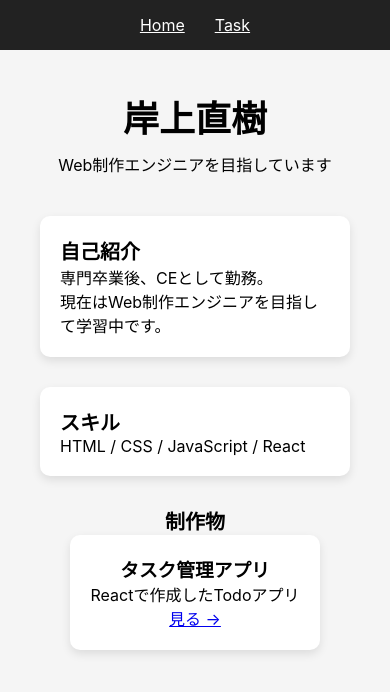
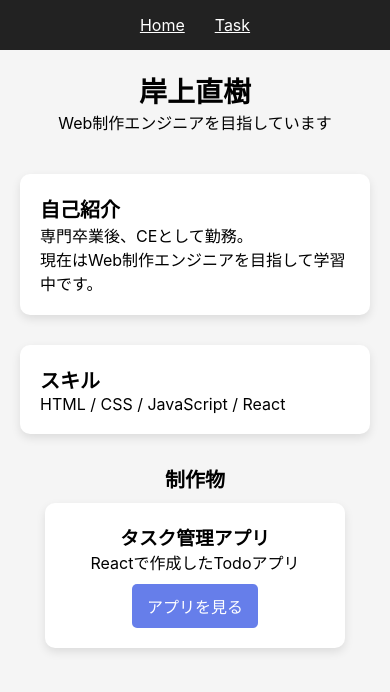
Before and after one commit to kishigami-naoki/portfolio, a React (Vite) app: page / in a window 390 px wide. Shown: the top 692 px of the page. Built offline with nearby package versions, Linux system fonts and the light colour scheme.

Commit message:
レイアウト修正

```diff
--- a/src/Home.jsx
+++ b/src/Home.jsx
@@ -1,19 +1,20 @@
 import { Link } from "react-router-dom";
 
 function Home() {
+  const isMobile = window.innerWidth < 600;
   return (
     <div
       style={{
         background: "#f5f5f5",
         minHeight: "100vh",
         margin: 0,
-        padding: "40px",
+        padding: isMobile ? "20px" : "40px",
         boxSizing: "border-box",
       }}
     >
       {/* ヘッダー */}
       <div style={{ textAlign: "center", marginBottom: "40px" }}>
-        <h1 style={{ fontSize: "36px", marginBottom: "10px" }}>岸上直樹</h1>
+        <h1 style={{ fontSize: isMobile ? "28px" : "36px" }}>岸上直樹</h1>
         <p>Web制作エンジニアを目指しています</p>
       </div>
 
@@ -53,7 +54,7 @@ function Home() {
 
       {/* 制作物 */}
       <div style={{ textAlign: "center" }}>
-        <h2>制作物</h2>
+        <h2 style={{ marginBottom: "10px" }}>制作物</h2>
 
         <div
           style={{
@@ -69,12 +70,33 @@ function Home() {
               padding: "20px",
               borderRadius: "10px",
               boxShadow: "0 4px 10px rgba(0,0,0,0.1)",
-              width: "250px",
+              width: "100%",
+              maxWidth: "300px",
+              transition: "0.3s",
+            }}
+            onMouseEnter={(e) => {
+              e.currentTarget.style.transform = "scale(1.05)";
+            }}
+            onMouseLeave={(e) => {
+              e.currentTarget.style.transform = "scale(1)";
             }}
           >
             <h3>タスク管理アプリ</h3>
             <p>Reactで作成したTodoアプリ</p>
-            <Link to="/task">見る →</Link>
+            <Link
+              to="/task"
+              style={{
+                display: "inline-block",
+                marginTop: "10px",
+                padding: "10px 15px",
+                background: "#667eea",
+                color: "#fff",
+                borderRadius: "5px",
+                textDecoration: "none",
+              }}
+            >
+              アプリを見る
+            </Link>
           </div>
         </div>
       </div>
--- a/src/index.css
+++ b/src/index.css
@@ -23,3 +23,5 @@ body {
   text-align: center;
   margin-bottom: 20px;
 }
+
+<meta name="viewport" content="width=device-width, initial-scale=1.0" />
```
